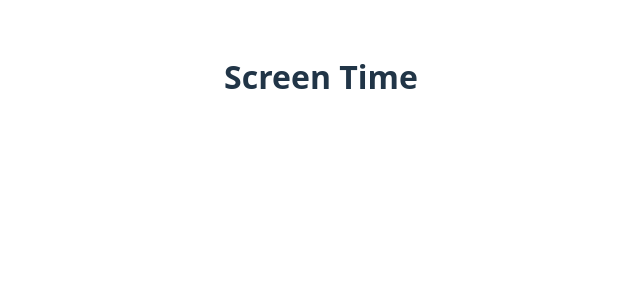
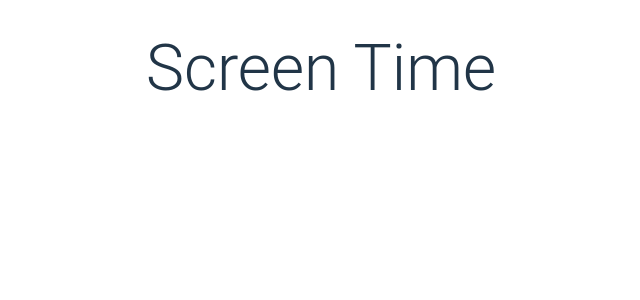
Before and after one commit to AlexAxenti/screen_time, a React (Vite) app: page / in a window 1280 px wide. Shown: the top 300 px of the page, without its empty margins (319-959 px from the left). Built offline with nearby package versions, Linux system fonts and the light colour scheme.

Commit message:
themeing cleanup

```diff
--- a/src/index.css
+++ b/src/index.css
@@ -1,8 +1,4 @@
 :root {
-  font-family: system-ui, 'Roboto', Arial, sans-serif;
-  line-height: 1.5;
-  font-weight: 400;
-
   font-synthesis: none;
   text-rendering: optimizeLegibility;
   -webkit-font-smoothing: antialiased;
@@ -13,13 +9,4 @@ html, body {
   margin: 0;
   padding: 0;
   height: 100%;
-  background: #242424;
-  color: rgba(255, 255, 255, 0.87);
 }
-
-@media (prefers-color-scheme: light) {
-  html, body {
-    background: #ffffff;
-    color: #213547;
-  }
-}
--- a/src/routes/index.css
+++ b/src/routes/index.css
@@ -2,5 +2,4 @@
   max-width: 1280px;
   margin: 0 auto;
   padding: 2rem;
-  text-align: center;
 }
--- a/src/routes/index.tsx
+++ b/src/routes/index.tsx
@@ -24,7 +24,7 @@ function Index() {
 
   return (
     <div>
-      <h1>Screen Time</h1>
+      <Typography variant="h1" sx={{textAlign: 'center'}}>Screen Time</Typography>
       {WindowSegments && WindowSegments.map((segment, index) => (
         <Card key={index} sx={{
           display: 'flex',
--- a/src/theme.ts
+++ b/src/theme.ts
@@ -23,6 +23,10 @@ const getTheme = (mode: PaletteMode) => createTheme({
   },
   typography: {
     fontFamily: 'system-ui, "Roboto", Arial, sans-serif',
+    h1: {
+      fontSize: '4rem',
+      fontFamily: '"Roboto", Arial, sans-serif',
+    }
   }
 })
 
```
